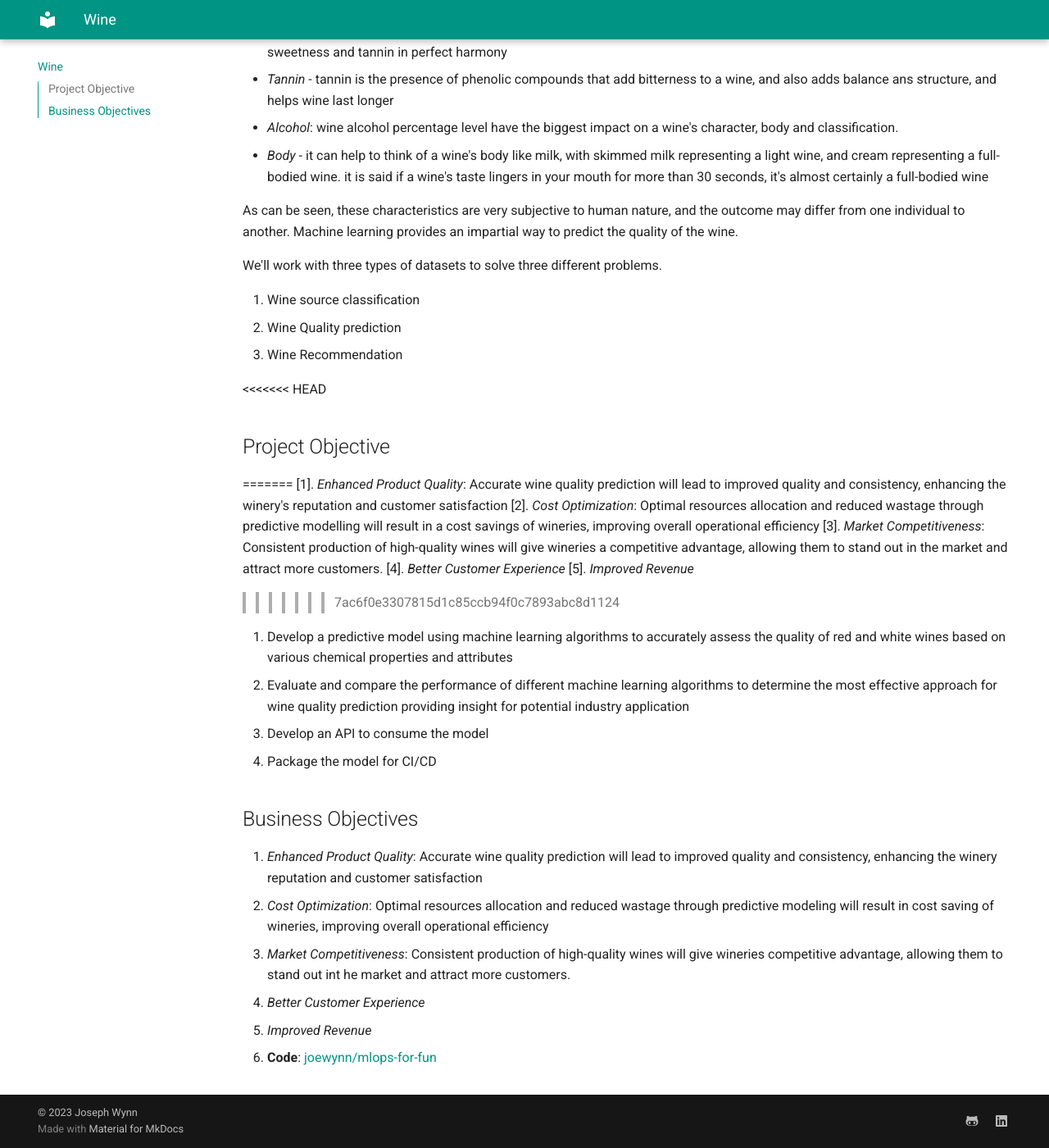
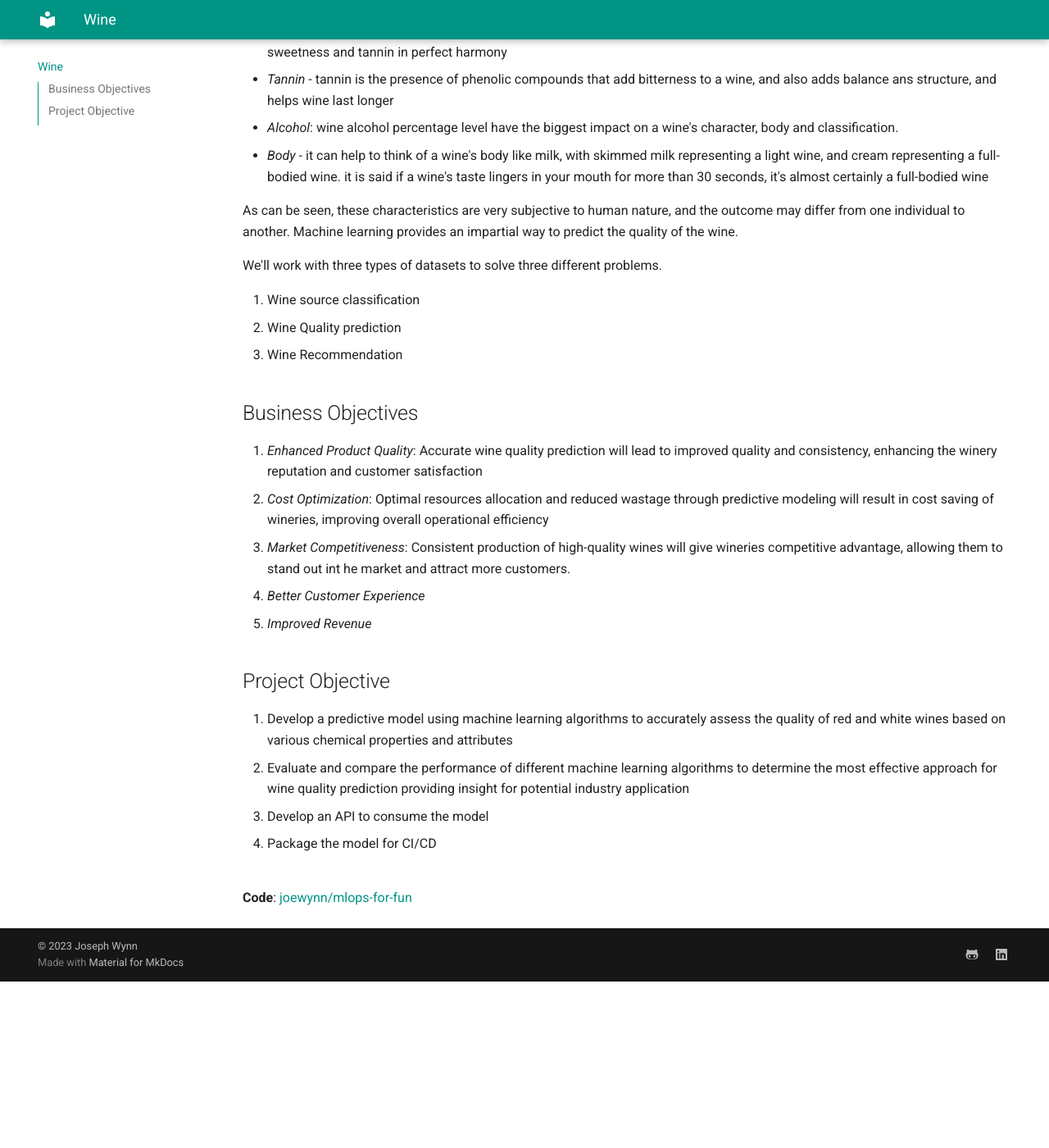
Before and after one commit to joewynn/mlops-for-fun, an MkDocs documentation site: the page built from docs/index.md, in a window 1280 px wide and 1400 px high, scrolled down 345 px. Shown: the whole window at 82% size. Built offline with MkDocs 1.6.1 and Material for MkDocs 9.7.7, drawn with Linux system fonts in a browser that asks for light colours; after the commit the page ends 1542 px from its top, so only the background shows below that.

Commit message:
fupdate the motivation

```diff
--- /dev/null
+++ b/app/source/utils.py
@@ -0,0 +1,6 @@
+class SeedClass:
+    def __init__(self):
+        self.seed = 42
+
+    def set_seed(self):
+        return self.seed
--- a/docs/index.md
+++ b/docs/index.md
@@ -18,22 +18,6 @@ We'll work with three types of datasets to solve three different problems.
 2. Wine Quality prediction
 3. Wine Recommendation
 
-
-<<<<<<< HEAD
-## Project Objective
-=======
-[1]. *Enhanced Product Quality*: Accurate wine quality prediction will lead to improved quality and consistency, enhancing the winery's reputation and customer satisfaction
-[2]. *Cost Optimization*: Optimal resources allocation and reduced wastage through predictive modelling will result in a cost savings of wineries, improving overall operational efficiency
-[3]. *Market Competitiveness*: Consistent production of high-quality wines will give wineries a competitive advantage, allowing them to stand out in the market and attract more customers.
-[4]. *Better Customer Experience*
-[5]. *Improved Revenue*
->>>>>>> 7ac6f0e3307815d1c85ccb94f0c7893abc8d1124
-
-1. Develop a predictive model using machine learning algorithms to accurately assess the quality of red and white wines based on various chemical properties and attributes
-2. Evaluate and compare the performance of different machine learning algorithms to determine the most effective approach for wine quality prediction providing insight for potential industry application
-3. Develop an API to consume the model
-4. Package the model for CI/CD
-
 ## Business Objectives
 
 1. *Enhanced Product Quality*: Accurate wine quality prediction will lead to improved quality and consistency, enhancing the winery reputation and customer satisfaction
```
Also changed, not shown: other parts of docs/index.md (+12 -1 lines), docs/quality.md (+1 -0 lines), docs/recommendation.md (+1 -0 lines).
